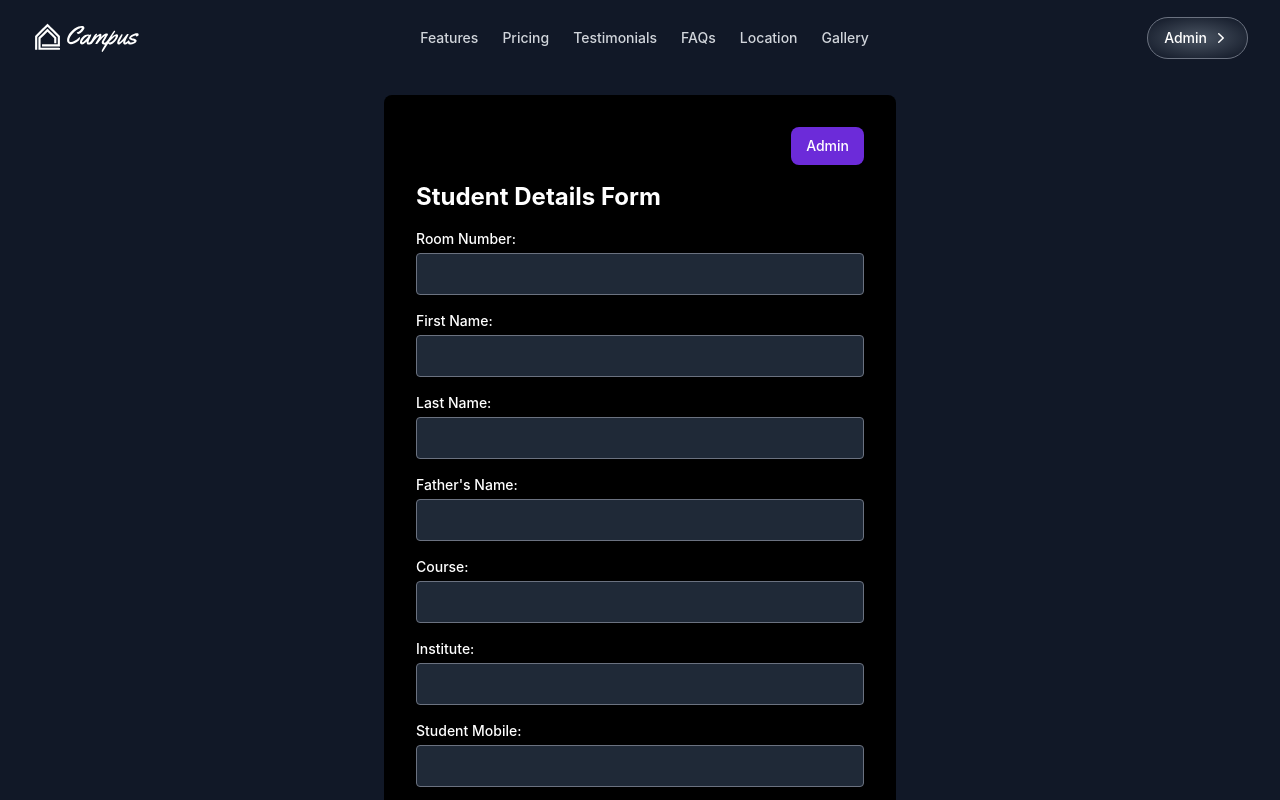
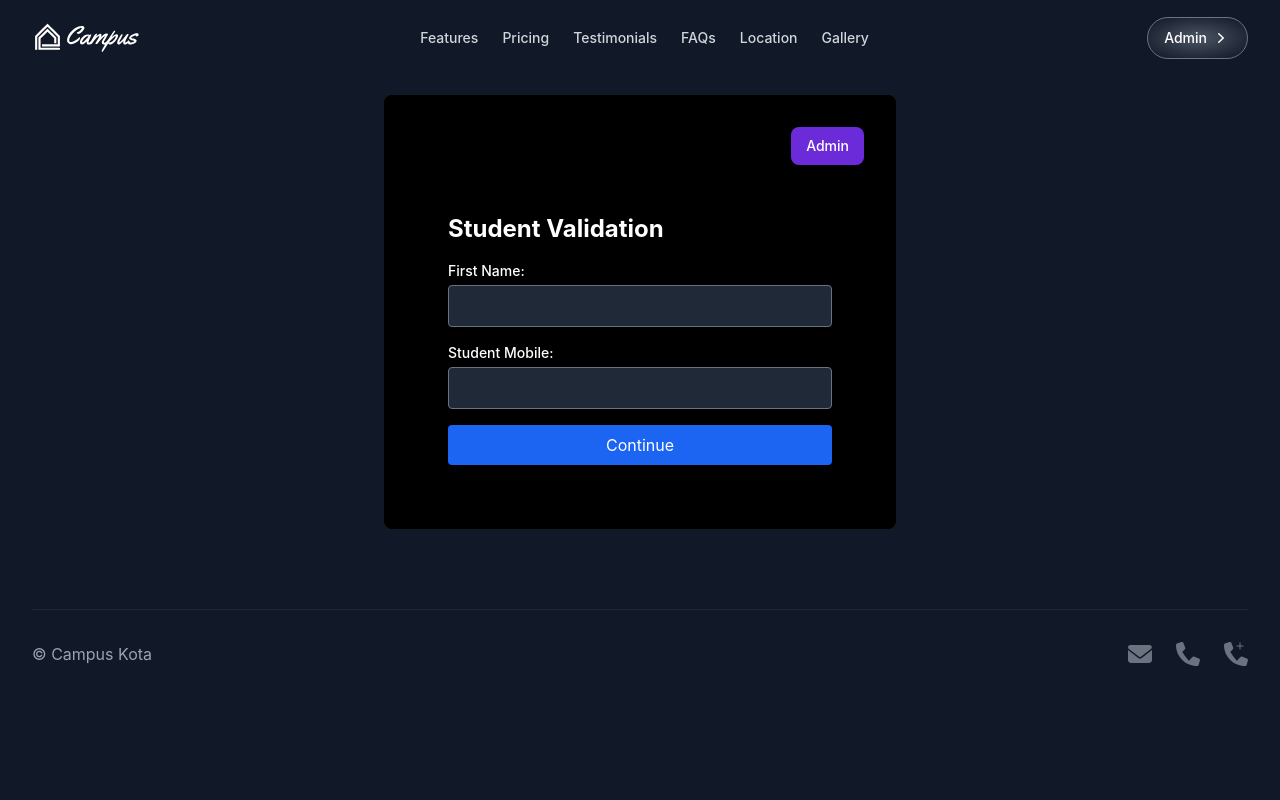
Before and after one commit to AarjavPatni/campus-kota, a Next.js app: page /insert in a window 1280 px wide. Shown: the top 800 px of the page. Built offline with nearby package versions, Linux system fonts and the light colour scheme; no server answers.

Commit message:
fix: validate before adding new student data

```diff
--- a/components/StudentDetailsForm.jsx
+++ b/components/StudentDetailsForm.jsx
@@ -352,7 +352,7 @@ const StudentDetailsForm = () => {
               Admin
             </Button>
           </div>
-          {showValidationStep && !fromInsert ? (
+          {showValidationStep ? (
             <div className="bg-black text-white p-8 rounded-lg max-w-lg mx-auto">
               <h2 className="text-2xl font-bold mb-4">Student Validation</h2>
               <form onSubmit={handleValidationSubmit} className="space-y-4">
```
